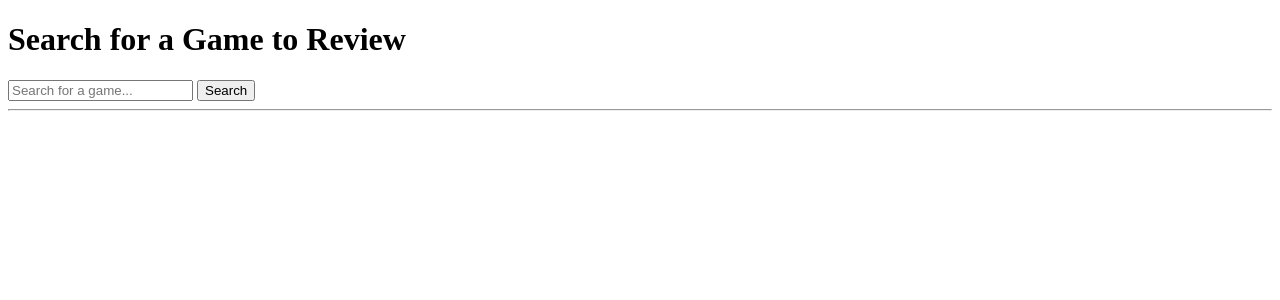
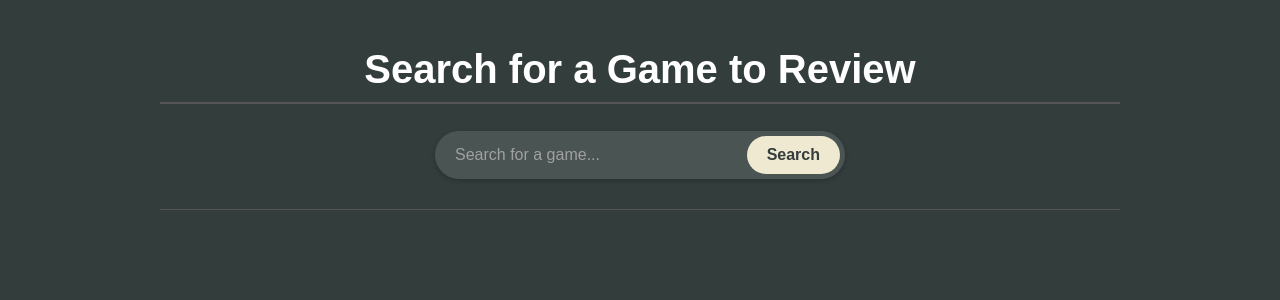
Before and after one commit to bipgoppa/game_review_platform, a Django app: template game_review_platform/templates/reviews/search_results_page.html in a window 1280 px wide. Shown: the top 300 px of the page. Run offline with Django 5.2, Linux system fonts and the light colour scheme; the template is opened without the code that fills it, so the values that code supplies are empty.

Commit message:
made some style changes, accidentally did on main.

```diff
--- a/game_review_platform/feed/static/feed/css/style.css
+++ b/game_review_platform/feed/static/feed/css/style.css
@@ -8,9 +8,11 @@ body {
   width: 100%;
   display: flex;
   justify-content: space-evenly; /* or space-around, or space-evenly */
-  background-color: red;
+  background-color: transparent;
+  align-items: center;
   padding: 15px 30px; /* horizontal padding to add space at edges */
   margin-top: -15px;
+
 }
 
 .top-rectangle {
--- a/game_review_platform/templates/reviews/search_results.html
+++ b/game_review_platform/templates/reviews/search_results.html
@@ -1,4 +1,66 @@
-<form method="post" action="{% url 'search-game' %}">
+<style>
+
+/* ==================================
+    SEARCH FORM STYLES
+==================================
+*/
+
+/* Main container for the form */
+.search-form {
+    display: flex; /* Aligns the input and button side-by-side */
+    background-color: #4a5453; /* A slightly lighter background than the body */
+    border-radius: 50px; /* Creates the pill shape */
+    padding: 5px; /* Adds a little space inside the container */
+    box-shadow: 0 2px 5px rgba(0, 0, 0, 0.2);
+    max-width: 400px; /* Sets a maximum width for the form */
+}
+
+/* The text input field */
+.search-form input[type="text"] {
+    flex-grow: 1; /* Allows the input to take up all available space */
+    padding: 10px 15px; /* Comfortable padding inside the input */
+    font-size: 1em;
+    font-family: Arial, sans-serif;
+
+    border: none; /* Removes the default browser border */
+    background-color: transparent; /* Makes the input's background see-through */
+    color: #f0e9d2; /* Light text color to match your theme */
+}
+
+/* Removes the outline that appears when you click on the input */
+.search-form input[type="text"]:focus {
+    outline: none;
+}
+
+/* Style for the placeholder text */
+.search-form input[type="text"]::placeholder {
+    color: #a0a0a0; /* A lighter gray for the placeholder */
+}
+
+/* The search button */
+.search-form button {
+    padding: 8px 20px; /* Sets the button size */
+    font-size: 1em;
+    font-weight: bold;
+
+    border: none; /* Removes the default browser border */
+    border-radius: 30px; /* Makes the button a rounded pill shape */
+
+    background-color: #f0e9d2; /* Light background to stand out */
+    color: #333d3c; /* Dark text color */
+
+    cursor: pointer; /* Changes the cursor to a pointer on hover */
+    transition: background-color 0.2s ease-in-out; /* Smooth transition for hover effect */
+}
+
+/* Darkens the button slightly when you hover over it */
+.search-form button:hover {
+    background-color: #d8d3c5;
+}
+
+</style>
+
+<form class="search-form" method="post" action="{% url 'search-game' %}">
     {% csrf_token %}
     <input type="text" name="search_query" placeholder="Search for a game..." required>
     <button type="submit">Search</button>
--- a/game_review_platform/templates/reviews/search_results_page.html
+++ b/game_review_platform/templates/reviews/search_results_page.html
@@ -1,36 +1,176 @@
 <!DOCTYPE html>
-<html>
+<html lang="en">
 <head>
+    <meta charset="UTF-8">
+    <meta name="viewport" content="width=device-width, initial-scale=1.0">
     <title>Search Results</title>
+   <style>
+    /* General Body Styles */
+    body {
+        background-color: #333d3c;
+        color: #f0e9d2;
+        font-family: Arial, sans-serif;
+        margin: 0;
+        padding: 20px;
+    }
+
+    /* Main container for centering content */
+    .container {
+        max-width: 960px;
+        margin: 0 auto;
+    }
+
+    /* Header Styles */
+    h1, h2 {
+        color: #ffffff;
+        border-bottom: 2px solid #555;
+        padding-bottom: 10px;
+    }
+
+    h1 {
+        text-align: center;
+        font-size: 2.5em;
+    }
+
+    /* Search Form Styles */
+    .search-form {
+    display: flex;
+    justify-content: center;
+    gap: 10px;
+
+    /* ADD THESE TWO LINES TO CENTER THE FORM ITSELF */
+    max-width: 450px; /* Give the form a maximum size */
+    margin: 20px auto; /* Center it horizontally with auto margins */
+    }
+
+    .search-form input[type="text"] {
+        padding: 10px;
+        font-size: 1em;
+        border: 1px solid #555;
+        border-radius: 5px;
+        background-color: #444;
+        color: #f0e9d2;
+        width: 300px;
+    }
+
+    .search-form button {
+        padding: 10px 20px;
+        font-size: 1em;
+        border: none;
+        border-radius: 5px;
+        background-color: #f0e9d2;
+        color: #333d3c;
+        cursor: pointer;
+        font-weight: bold;
+    }
+
+    hr {
+        border: none;
+        border-top: 1px solid #555;
+        margin: 30px 0;
+    }
+
+    /* Results List Styles -- CHANGED */
+    .results-list {
+        list-style: none;
+        padding: 0;
+        display: grid;
+        /* Made the columns slightly narrower */
+        grid-template-columns: repeat(auto-fill, minmax(220px, 1fr));
+        gap: 20px;
+    }
+
+    /* Individual Result Item (Card) */
+    .result-item {
+        background-color: #4a5453;
+        border-radius: 8px;
+        padding: 15px;
+        text-align: center;
+        box-shadow: 0 4px 8px rgba(0, 0, 0, 0.2);
+        transition: transform 0.2s ease-in-out;
+    }
+
+    .result-item:hover {
+        transform: translateY(-5px);
+    }
+
+    /* Result Item Image -- CHANGED */
+    .result-item img {
+        width: 100%;
+        /* Increased height to make the card taller */
+        height: 300px;
+        /* Changed back to 'cover' to fill the new vertical space */
+        object-fit: cover;
+        border-radius: 5px;
+        margin-bottom: 15px;
+    }
+
+    .game-name {
+        font-weight: bold;
+        font-size: 1.2em;
+        margin-bottom: 15px;
+        display: block; /* Ensures it takes its own line */
+    }
+
+    .result-item a {
+        display: inline-block;
+        text-decoration: none;
+        background-color: #6a9c89;
+        color: #ffffff;
+        padding: 10px 15px;
+        border-radius: 5px;
+        font-weight: bold;
+        transition: background-color 0.2s;
+    }
+
+    .result-item a:hover {
+        background-color: #83bca9;
+    }
+
+    .no-results {
+        background-color: #4a5453;
+        padding: 20px;
+        border-radius: 8px;
+        text-align: center;
+    }
+
+</style>
 </head>
 <body>
+    <div class="container">
         <h1>Search for a Game to Review</h1>
 
-    {% include "reviews/search_results.html" %}
+        <!-- This represents the included search form -->
+        {%include 'reviews/search_results.html'%}
 
         <hr>
 
+        <!-- Example with results -->
         {% if query %}
             <h2>Results for "{{ query }}"</h2>
 
             {% if results %}
-            <ul>
+                <ul class="results-list">
                     {% for game in results %}
-                    <li>
-                        {% if game.cover_art %}
-                            <img src="{{ game.cover_art }}">
+                        <li class="result-item">
+                            {% if game.cover.url %}
+                                <img src="{{ game.cover.url }}" alt="Cover for {{ game.name }}">
+                            {% else %}
+                                <img src="https://placehold.co/600x400/333d3c/f0e9d2?text=No+Image" alt="No image available">
                             {% endif %}
 
-                        {{ game.name }}
+                            <span class="game-name">{{ game.name }}</span>
 
-                        - <a href="/review/new/{{ game.id }}/">Write a review</a>
+                            <a href="/review/new/{{ game.id }}/">Write a review</a>
                         </li>
                     {% endfor %}
                 </ul>
             {% else %}
-            <p>No games found matching your search.</p>
+                <p class="no-results">No games found matching your search.</p>
             {% endif %}
         {% endif %}
 
+
+
 </body>
 </html>
```
Also changed, not shown: game_review_platform/IGDReviews/igdb_api.py (+11 -7 lines), game_review_platform/IGDReviews/views.py (+28 -12 lines). Lines whose indentation alone changed are shown as unchanged.
